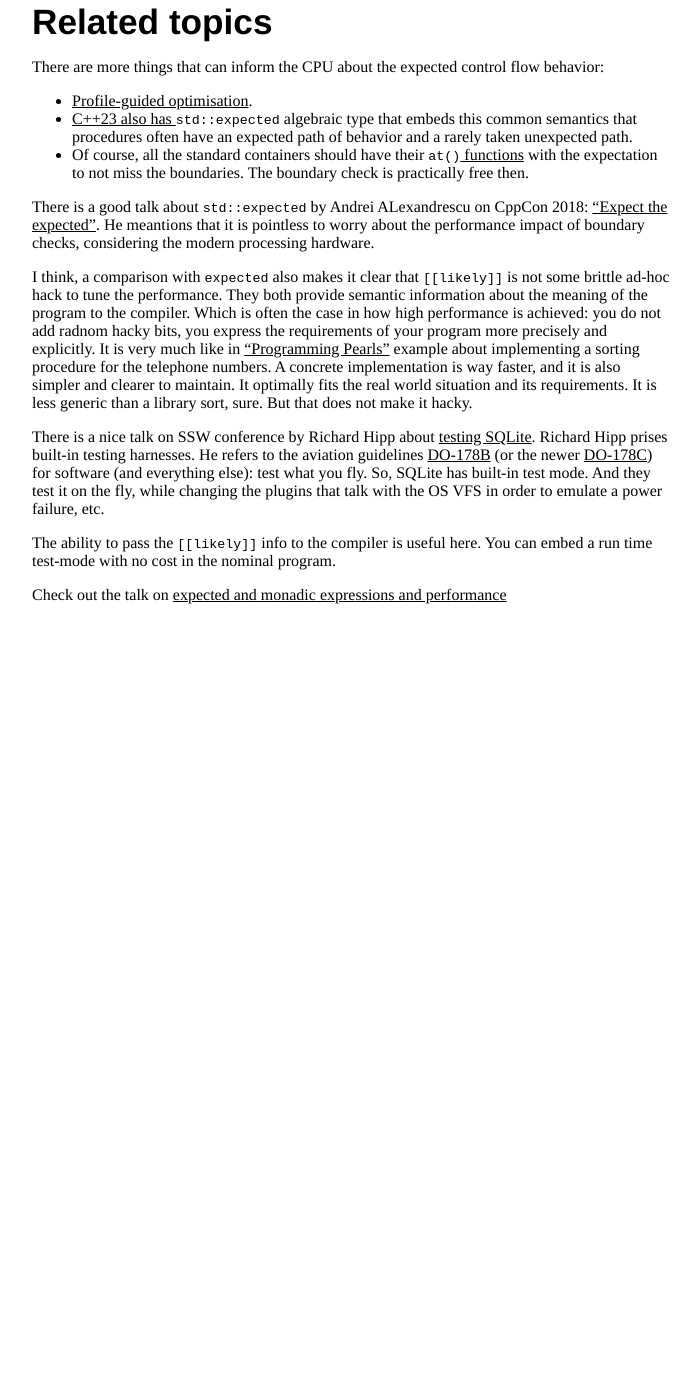
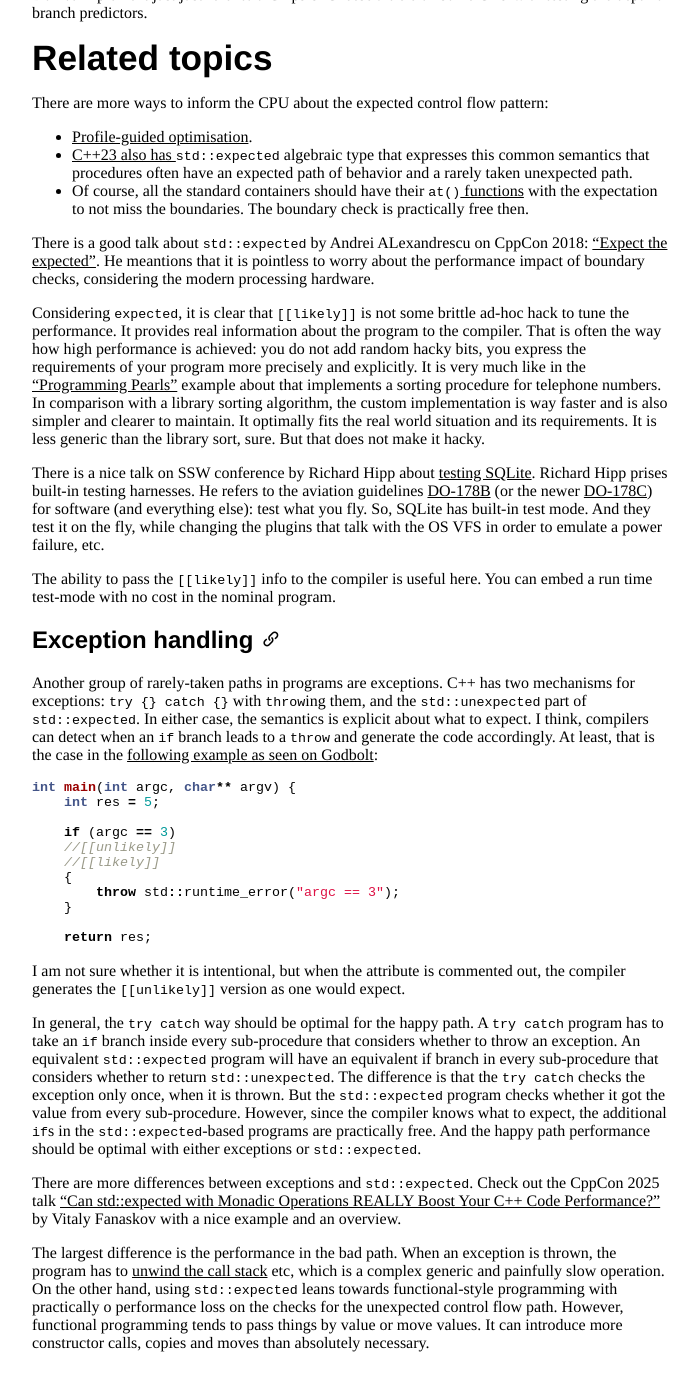
Before and after one commit to xealits/xealits.github.io, a Jekyll site: the page built from _posts/2026/2026-09-09-likely-in-cpp.md, in a window 1280 px wide and 1400 px high, scrolled down 2326 px. Shown: the top 1391 px of the window, without its empty margins (288-988 px from the left). Built offline with Jekyll 4.4.1, drawn with Linux system fonts in a browser that asks for light colours; our own code applies the rules of GitHub Pages for plain Markdown files; before the commit the page ends 2978 px from its top, so only the background shows below that; some of the changed text lies outside the part shown.

Commit message:
Almost complete draft - to add the performance examples
	modified:   _posts/2026/2026-09-09-likely-in-cpp.md

````diff
--- a/_posts/2026/2026-09-09-likely-in-cpp.md
+++ b/_posts/2026/2026-09-09-likely-in-cpp.md
@@ -121,14 +121,18 @@ That is if the branches are predicted correctly.
 
 There are generally two groups of CPU resources that are involved in the speculative execution of branches:
 * If the branch is mispredicted, the CPU has to roll back its execution.
-And it damages the performance as bad as it sounds.
+Which damages the performance as badly as it sounds.
 * If the branches are correctly predicted, but they are taken,
-they occupy entries in the Branch Target Buffer, BTB.
-BTB is a map from the address of a branch instruction to the address of the expected taken jump.
-Of course, BTB has limited size.
+then the branching instructions occupy entries in the Branch Target Buffer, BTB.
+BTB is a map from the addresses of branch instructions to the addresses
+of their expected jump targets.
+BTBs are pretty large and can track multiple patterns of branching in the control flow.
+But, of course, BTB is limited in size. It is a finite resource,
+which should not be wasted unnecessarily.
 
 When a branch instruction is not taken, it does not occupy space in BTB.
-And when the branch predictor sees a branch instruction with no entry in BTB, it assumes that the branch is not going to be taken.
+And when the branch predictor sees a branch instruction with no entry in BTB,
+it assumes that the branch is not going to be taken.
 Hence, if the not-taken assumption is correct, it is the ideal case:
 the CPU executes the right code, and the branch does not occupy any space in BTB.
 The `[[likely]]` attribute guides the CPU towards this ideal case.
@@ -145,10 +149,10 @@ Do not implement just just refer to a Chips & Cheese article on some CPU with te
 
 # Related topics
 
-There are more things that can inform the CPU about the expected control flow behavior:
+There are more ways to inform the CPU about the expected control flow pattern:
 * [Profile-guided optimisation](https://en.wikipedia.org/wiki/Profile-guided_optimization).
 * [C++23 also has `std::expected`](https://en.cppreference.com/cpp/utility/expected)
-algebraic type that embeds this common semantics
+algebraic type that expresses this common semantics
 that procedures often have an expected path of behavior and a rarely taken unexpected path.
 * Of course, all the standard containers should have their [`at()` functions](https://en.cppreference.com/cpp/container/vector/at)
 with the expectation to not miss the boundaries.
@@ -159,15 +163,16 @@ There is a good talk about `std::expected` by Andrei ALexandrescu on CppCon 2018
 He meantions that it is pointless to worry about the performance impact of boundary checks,
 considering the modern processing hardware.
 
-I think, a comparison with `expected` also makes it clear that `[[likely]]` is not some brittle ad-hoc hack to tune the performance.
-They both provide semantic information about the meaning of the program to the compiler.
-Which is often the case in how high performance is achieved:
-you do not add radnom hacky bits, you express the requirements of your program more precisely and explicitly.
-It is very much like in ["Programming Pearls"](https://www.oreilly.com/library/view/programming-pearls-2nd/9780134498058/)
-example about implementing a sorting procedure for the telephone numbers.
-A concrete implementation is way faster, and it is also simpler and clearer to maintain.
+Considering `expected`, it is clear that `[[likely]]` is not some brittle ad-hoc hack to tune the performance.
+It provides real information about the program to the compiler.
+That is often the way how high performance is achieved:
+you do not add random hacky bits, you express the requirements of your program more precisely and explicitly.
+It is very much like in the ["Programming Pearls"](https://www.oreilly.com/library/view/programming-pearls-2nd/9780134498058/)
+example about that implements a sorting procedure for telephone numbers.
+In comparison with a library sorting algorithm,
+the custom implementation is way faster and is also simpler and clearer to maintain.
 It optimally fits the real world situation and its requirements.
-It is less generic than a library sort, sure. But that does not make it hacky.
+It is less generic than the library sort, sure. But that does not make it hacky.
 
 There is a nice talk on SSW conference by Richard Hipp about [testing SQLite][sqlite_reliability].
 Richard Hipp prises built-in testing harnesses.
@@ -180,7 +185,54 @@ while changing the plugins that talk with the OS VFS in order to emulate a power
 The ability to pass the `[[likely]]` info to the compiler is useful here.
 You can embed a run time test-mode with no cost in the nominal program.
 
-Check out the talk on [expected and monadic expressions and performance](https://youtu.be/cjw26MLaCCc?is=VU2trWAlNlIP9jKi)
+## Exception handling
+
+Another group of rarely-taken paths in programs are exceptions.
+C++ has two mechanisms for exceptions:
+`try {} catch {}` with `throw`ing them,
+and the `std::unexpected` part of `std::expected`.
+In either case, the semantics is explicit about what to expect.
+I think, compilers can detect when an `if` branch leads to a `throw` and generate the code accordingly.
+At least, that is the case in the [following example as seen on Godbolt](https://godbolt.org/z/nvs4Wo8K9):
+```cpp
+int main(int argc, char** argv) {
+    int res = 5;
+
+    if (argc == 3)
+    //[[unlikely]]
+    //[[likely]]
+    {
+        throw std::runtime_error("argc == 3");
+    }
+
+    return res;
+```
+
+I am not sure whether it is intentional,
+but when the attribute is commented out,
+the compiler generates the `[[unlikely]]` version as one would expect.
+
+In general, the `try catch` way should be optimal for the happy path.
+A `try catch` program has to take an `if` branch inside every sub-procedure
+that considers whether to throw an exception.
+An equivalent `std::expected` program will have an equivalent if branch
+in every sub-procedure that considers whether to return `std::unexpected`.
+The difference is that the `try catch` checks the exception only once, when it is thrown.
+But the `std::expected` program checks whether it got the value from every sub-procedure.
+However, since the compiler knows what to expect,
+the additional `if`s in the `std::expected`-based programs are practically free.
+And the happy path performance should be optimal with either exceptions or `std::expected`.
+
+There are more differences between exceptions and `std::expected`.
+Check out the CppCon 2025 talk ["Can std::expected with Monadic Operations REALLY Boost Your C++ Code Performance?"](https://youtu.be/cjw26MLaCCc?is=VU2trWAlNlIP9jKi)
+by Vitaly Fanaskov with a nice example and an overview.
+
+The largest difference is the performance in the bad path.
+When an exception is thrown, the program has to [unwind the call stack](https://learn.microsoft.com/en-us/cpp/cpp/exceptions-and-stack-unwinding-in-cpp?view=msvc-170) etc, which is a complex generic and painfully slow operation.
+On the other hand, using `std::expected` leans towards functional-style programming
+with practically o performance loss on the checks for the unexpected control flow path.
+However, functional programming tends to pass things by value or move values.
+It can introduce more constructor calls, copies and moves than absolutely necessary.
 
 [likely]: https://en.cppreference.com/cpp/language/attributes/likely
 [weekly_cpp_220_likely]: https://www.youtube.com/watch?v=ew3wt0g99kg "C++ Weekly - Ep 220 - C++20's [[likely]] and [[unlikely]] With Practical use Case"
````
